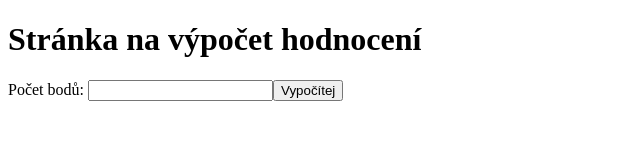
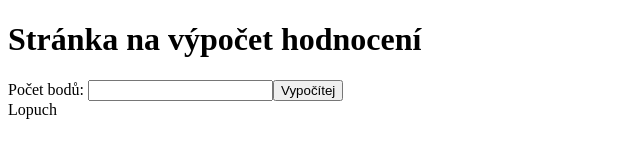
Before and after one commit to Mathos96/znamka, a plain HTML site: page index.html in a window 1280 px wide. Shown: the full height of the page, 0-640 px from the left. Drawn offline with Linux system fonts and the light colour scheme.

Commit message:
Update index.html

```diff
--- a/index.html
+++ b/index.html
@@ -27,8 +27,8 @@ function calc()
 <form name="form">
   Počet bodů: <input type="number" name="body"><input type="button" value="Vypočítej" onclick="calc();">
 </form>
-<div id="tableDiv>
-pass
+<div id="tableDiv">
+Lopuch
 </div>
 </body>
 </html>
```
